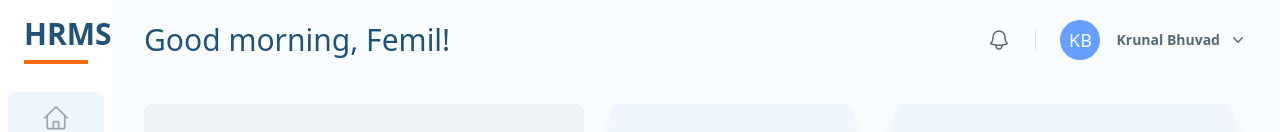
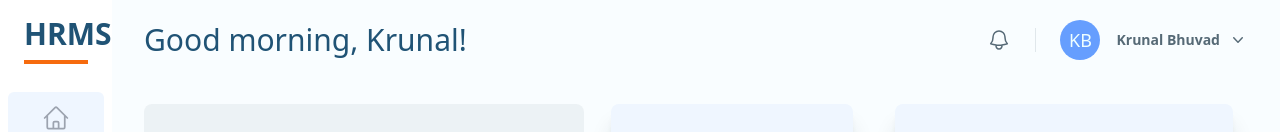
Before and after one commit to imfemill/hrms-wcg, a React (Vite) app: page / in a window 1280 px wide. Shown: the top 132 px of the page. Built offline with nearby package versions, Linux system fonts and the light colour scheme.

Commit message:
minor bug fix in merge

```diff
--- a/src/components/greetings/Greeitngs.jsx
+++ b/src/components/greetings/Greeitngs.jsx
@@ -5,13 +5,13 @@
 const Greetings = () => {
   var today = new Date();
   var hourNow = today.getHours();
-  var name = "Femil";
+  var name = "Krunal";
 
   return (
     <span className="text-3xl max-lg:text-lg font-medium text-wcg_blue flex">
       {hourNow < 12
         ? `Good morning, ${name}!`
-        : hourNow < 20
+        : hourNow < 16
           ? `Good afternoon, ${name}!`
           : hourNow < 24
             ? `Good evening, ${name}!`
```
